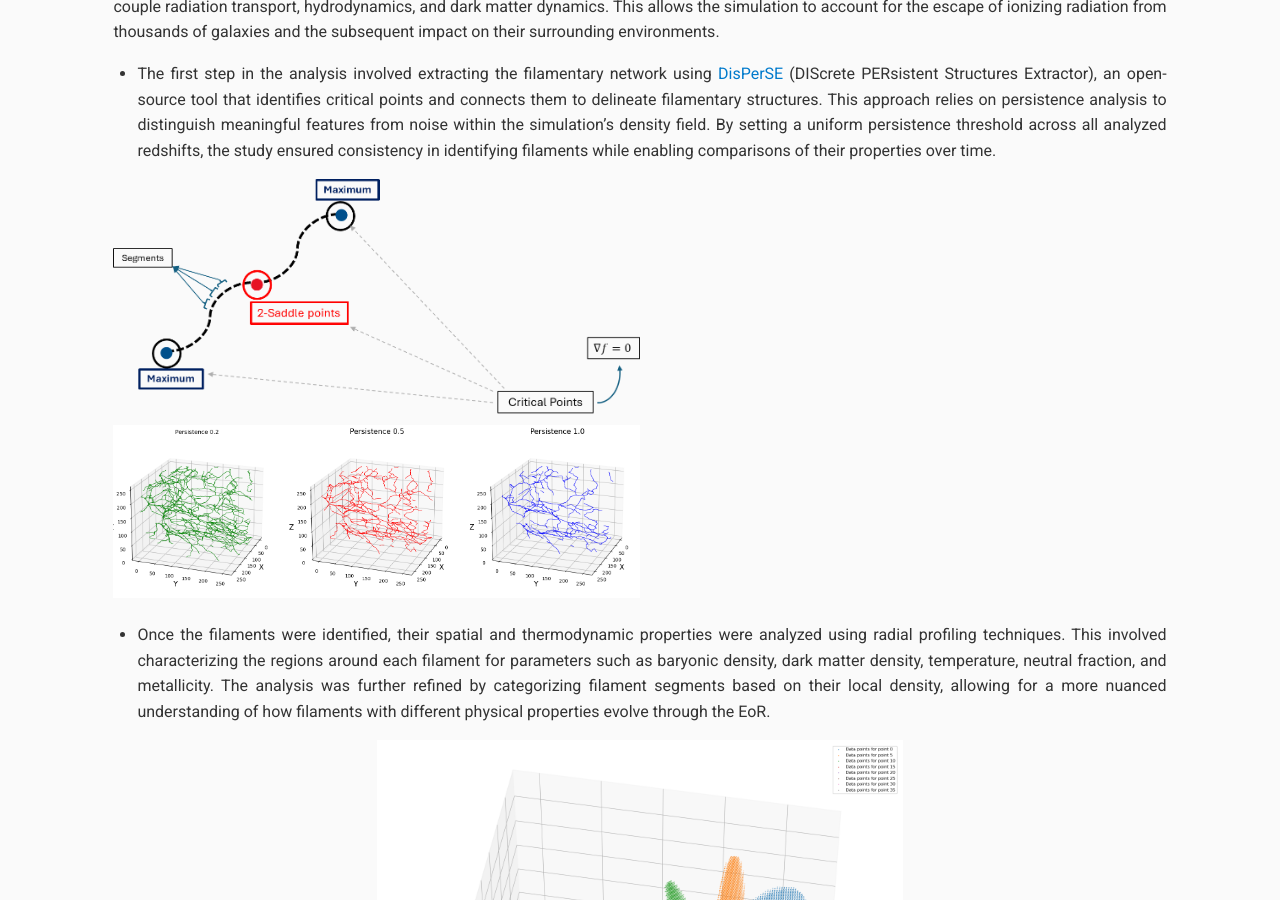
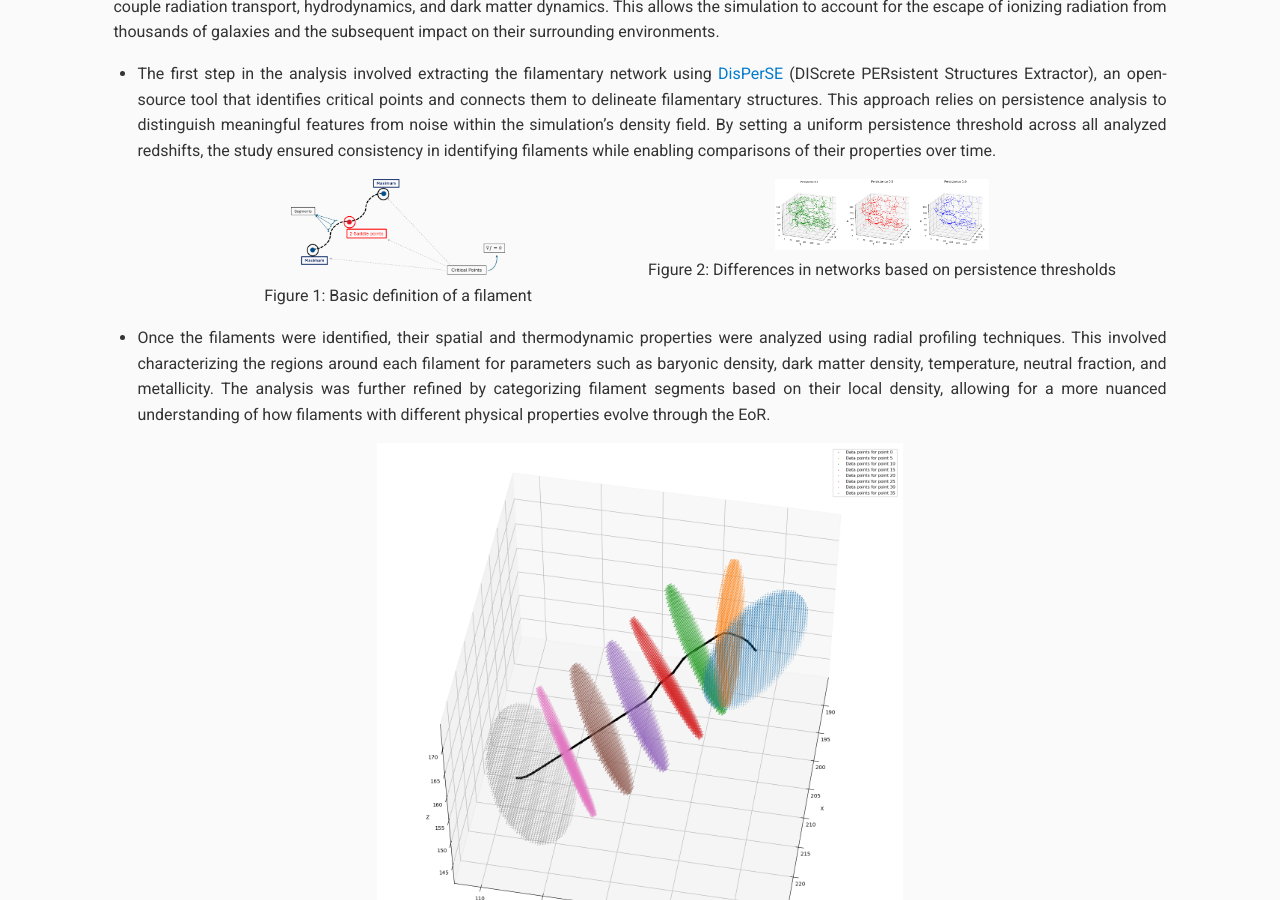
Before and after one commit to vishrut-b/Master-Thesis, a Jekyll site: the page built from index.md, in a window 1280 px wide and 900 px high, scrolled down 1250 px. Built offline with Jekyll 4.4.1, drawn with Linux system fonts in a browser that asks for light colours; our own code applies the rules of GitHub Pages for plain Markdown files.

Commit message:
Update index.md

```diff
--- a/index.md
+++ b/index.md
@@ -23,10 +23,18 @@ The Cosmic Dawn III simulation serves as the foundation of this study, offering
 
 - The first step in the analysis involved extracting the filamentary network using [DisPerSE](https://www2.iap.fr/users/sousbie/web/html/index3c4a.html?category/Overview) (DIScrete PERsistent Structures Extractor), an open-source tool that identifies critical points and connects them to delineate filamentary structures. This approach relies on persistence analysis to distinguish meaningful features from noise within the simulation’s density field. By setting a uniform persistence threshold across all analyzed redshifts, the study ensured consistency in identifying filaments while enabling comparisons of their properties over time.
 
-<div class="image-container">
-  <img src="assets/css/Cartoon2.png" alt="Elbow Method Graph" style="width:50%;">
-  <img src="assets/css/persistence.png" alt="Elbow Method Graph" style="width:50%;">
+<div style="display: flex; justify-content: center; gap: 10px;">
+  <figure style="text-align: center; width: 45%; margin: 0;">
+    <img src="assets/css/Cartoon2.png" alt="Elbow Method Graph" style="width: 45%;">
+    <figcaption>Figure 1: Basic definition of a filament</figcaption>
+  </figure>
+  <figure style="text-align: center; width: 45%; margin: 0;">
+    <img src="assets/css/persistence.png" alt="Persistence Diagram" style="width: 45%;">
+    <figcaption>Figure 2: Differences in networks based on persistence thresholds</figcaption>
+  </figure>
 </div>
+
+
 
 - Once the filaments were identified, their spatial and thermodynamic properties were analyzed using radial profiling techniques. This involved characterizing the regions around each filament for parameters such as baryonic density, dark matter density, temperature, neutral fraction, and metallicity. The analysis was further refined by categorizing filament segments based on their local density, allowing for a more nuanced understanding of how filaments with different physical properties evolve through the EoR.
 
```
